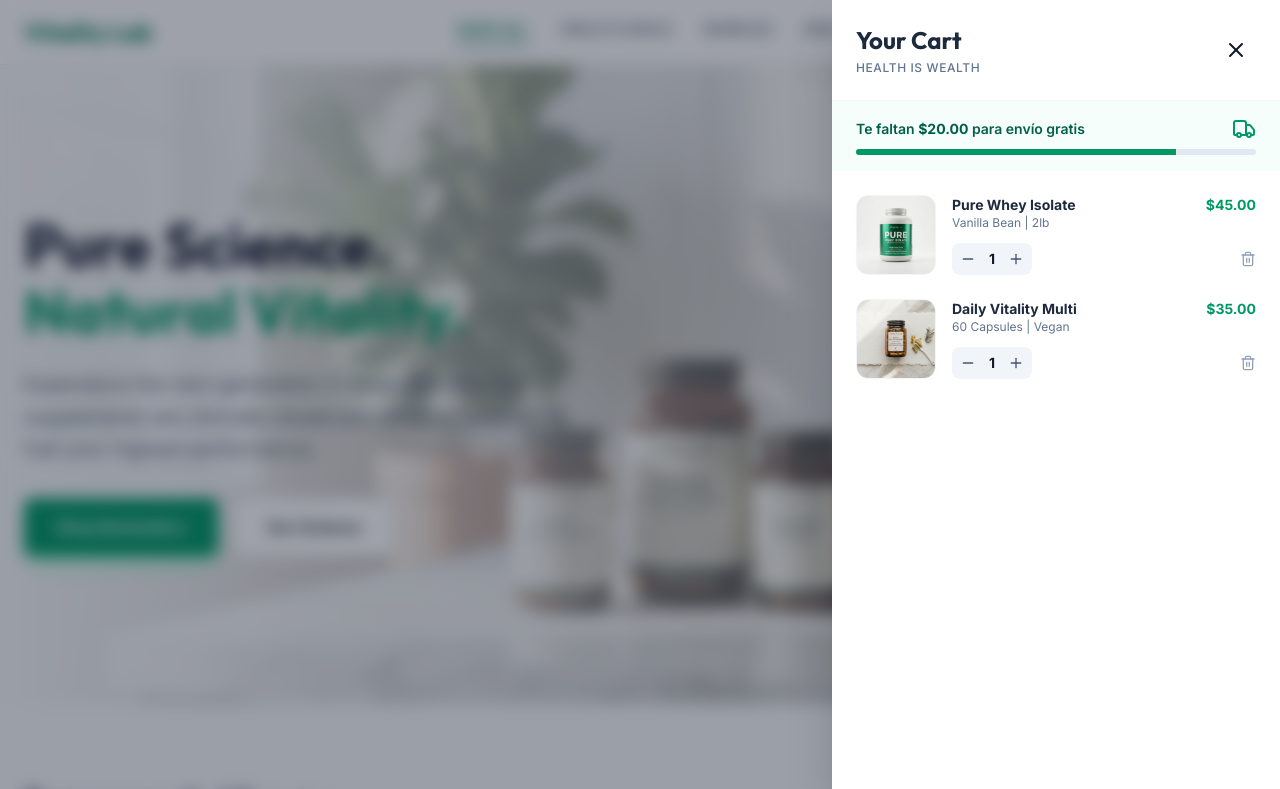
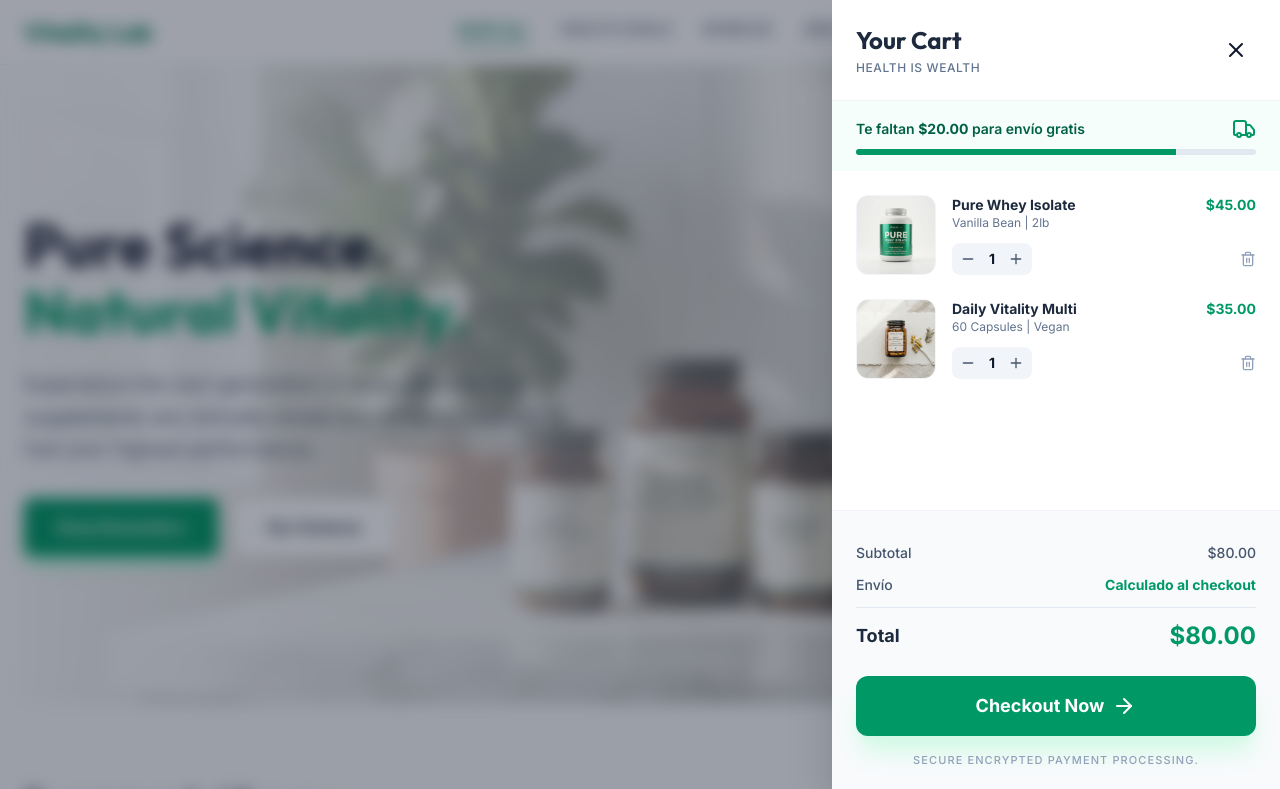
Before and after one commit to arturolguillen/devarturo-8-slide-over-cart, a Next.js app: page / in a window 1280 px wide. Shown: the top 789 px of the page. Built offline with nearby package versions, Linux system fonts and the light colour scheme.

Commit message:
feat: add CardOverlayFooter component to enhance cart overlay functionality

```diff
--- a/src/app/page.tsx
+++ b/src/app/page.tsx
@@ -1,3 +1,4 @@
+import CardOverlayFooter from "@/components/CardOverlayFooter";
 import CartItemList from "@/components/CartItemList";
 import CartOverlay from "@/components/CartOverlay";
 import CartOverlayHeader from "@/components/CartOverlayHeader";
@@ -47,6 +48,7 @@ export default function Home() {
                 <CartOverlayHeader />
                 <FreeShippingProgress />
                 <CartItemList />
+                <CardOverlayFooter />
             </CartOverlay>
         </>
     );
--- /dev/null
+++ b/src/components/CardOverlayFooter.tsx
@@ -0,0 +1,28 @@
+import { ArrowRight } from "lucide-react";
+
+export default function CardOverlayFooter() {
+    return (
+        <div className="px-6 py-8 bg-slate-50 border-t border-slate-100">
+            <div className="space-y-3 mb-6">
+                <div className="flex justify-between text-slate-600 text-sm font-medium">
+                    <span>Subtotal</span>
+                    <span>$80.00</span>
+                </div>
+                <div className="flex justify-between text-slate-600 text-sm font-medium">
+                    <span>Envío</span>
+                    <span className="text-emerald-600 font-bold">{'Calculado al checkout'}</span>
+                </div>
+                <div className="flex justify-between items-center pt-3 border-t border-slate-200">
+                    <span className="text-lg font-bold text-slate-800">{'Total'}</span>
+                    <span className="text-2xl font-bold text-emerald-600">$80.00</span>
+                </div>
+            </div>
+            <button
+                className="w-full bg-emerald-600 text-white py-4 rounded-xl font-bold text-lg hover:bg-emerald-700 transition-all duration-300 shadow-xl shadow-emerald-100 flex items-center justify-center gap-2 group active:scale-[0.98]">
+                {'Checkout Now'}
+                <ArrowRight className="group-hover:translate-x-1 transition-transform" />
+            </button>
+            <p className="text-center text-[11px] font-medium text-slate-400 mt-4 uppercase tracking-widest">{'Secure encrypted payment processing.'}</p>
+        </div>
+    );
+}
```
